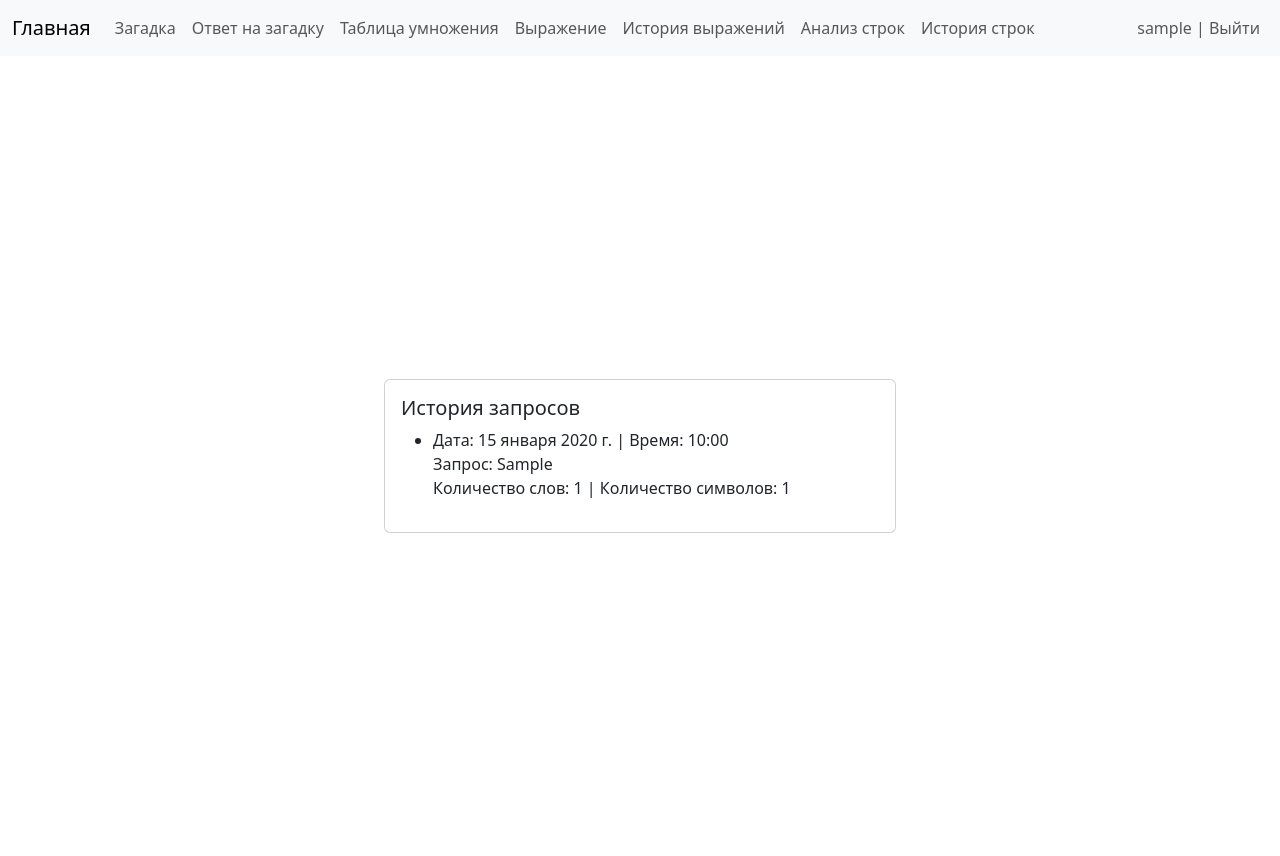
After one commit to akarmain/learn_django_20, a Django app: page /str_history/ in a window 1280 px wide. The commit adds this page. Run offline with Django 4.2, Linux system fonts and the light colour scheme; a user stored in the database is signed in; tables that the repository leaves empty hold one stand-in row (values such as "Sample post").

```diff
--- a/myapp/templates/index.html
+++ b/myapp/templates/index.html
@@ -5,7 +5,7 @@
     <div class="card" style="width: 18rem;">
         <div class="card-body">
             <h5 class="card-title">Курс "Промышленное программирование"</h5>
-            <h6 class="card-subtitle mb-2 text-muted">Занятие №12</h6>
+            <h6 class="card-subtitle mb-2 text-muted">Занятие N</h6>
             <p class="card-text">Тема: "Знакомство с Django"</p>
             <p class="card-text">Сегодня <span id="current-date"></span></p>
         </div>
--- a/myapp/templates/menu.html
+++ b/myapp/templates/menu.html
@@ -25,6 +25,9 @@
                 <li class="nav-item">
                     <a class="nav-link" href="/str2words/">Анализ строк</a>
                 </li>
+                <li class="nav-item">
+                    <a class="nav-link" href="/str_history/">История строк</a>
+                </li>
             </ul>
             <ul class="navbar-nav ms-auto">
                 {% if request.user.is_authenticated %}
--- /dev/null
+++ b/myapp/templates/str_history.html
@@ -0,0 +1,22 @@
+{% extends 'base.html' %}
+
+{% block content %}
+<div class="center-container">
+    <div class="card" style="width: 32rem;">
+        <div class="card-body">
+            <h5 class="card-title">История запросов</h5>
+            <ul>
+                {% for query in history %}
+                <li>
+                    Дата: {{ query.query_date }} | Время: {{ query.query_time }}<br>
+                    Запрос: {{ query.input_string }}<br>
+                    Количество слов: {{ query.word_count }} | Количество символов: {{ query.char_count }}
+                </li>
+                {% empty %}
+                <li>Запросов не найдено.</li>
+                {% endfor %}
+            </ul>
+        </div>
+    </div>
+</div>
+{% endblock %}
--- a/myapp/views.py
+++ b/myapp/views.py
@@ -1,31 +1,55 @@
 from django.contrib.auth import logout, login
 from django.contrib.auth.views import LoginView
-from django.http import HttpResponse
-from django.shortcuts import render
-
 from .forms import RegisterUserForm, LoginUserForm
-from .models import ExpressionHistory
+from .models import ExpressionHistory, StringQuery
 import random
 from django.http import HttpResponseForbidden
 import re
 from django.urls import reverse_lazy
-from django.views.generic import ListView, DetailView, CreateView
-from django.shortcuts import render, redirect, get_object_or_404
+from django.views.generic import CreateView
+from django.shortcuts import render, redirect
+from django.contrib.auth.decorators import login_required
 
 
 def index(request):
+    """
+    Обработчик запроса для главной страницы.
+    При вызове этой функции пользователю отображается главная страница.
+    :param Объект HttpRequest от Django.
+    :return Рендер главной страницы 'index.html'.
+    """
     return render(request, 'index.html')
 
 
 def riddle(request):
+    """
+    Обработчик запроса для главной страницы.
+    При вызове этой функции пользователю отображается главная страница.
+    :param Объект HttpRequest от Django.
+    :return HttpResponse: Рендер главной страницы 'index.html'.
+    """
     return render(request, 'riddle.html')
 
 
 def answer(request):
+    """
+    Обработчик запроса для страницы с ответами на загадки.
+    Показывает пользователю страницу с ответами на предыдущие загадки.
+
+    :param Объект HttpRequest от Django.
+    :return: HttpResponse: Рендер страницы 'answer.html' с ответами на загадки.
+    """
     return render(request, 'answer.html')
 
 
 def multiply(request):
+    """
+    Обработчик запроса для страницы умножения числа.
+    На этой странице пользователь может ввести число, и функция
+    вернет результат его умножения на числа от 1 до 10.
+    :param Объект HttpRequest от Django.
+    :return: HttpResponse: Рендер страницы 'multiply.html' с результатами умножения или сообщением об ошибке.
+    """
     context = {}
     value = request.GET.get('value')
 
@@ -41,6 +65,15 @@ def multiply(request):
 
 
 def generate_expression(request):
+    """
+    Обработчик запроса для генерации и оценки математических выражений.
+
+    При POST запросе пользователь отправляет математическое выражение,
+    которое оценивается и записывается в историю. При GET запросе
+    генерируется случайное выражение.
+    :param request: Объект HttpRequest от Django.
+    :return: HttpResponse: Рендер страницы 'expression.html' с результатом выражения или сообщением об ошибке.
+    """
     if request.method == 'POST':
         user_expression = request.POST.get('user_expression', '').strip()
 
@@ -70,16 +103,39 @@ def generate_expression(request):
 
 
 def is_safe_expression(expr):
+    """
+    Проверяет, является ли математическое выражение безопасным для оценки.
+
+    :param expr: Строка, содержащая математическое выражение.
+    :return: Возвращает True, если выражение безопасно для оценки
+    """
     safe_pattern = re.compile(r'^[\d+\-*/\(\) ]+$')
     return bool(safe_pattern.match(expr))
 
 
 def expression_history(request):
+    """
+    Обработчик запроса для отображения истории математических выражений.
+    Отображает все сохраненные выражения и их результаты.
+
+
+    :param request:  Объект HttpRequest от Django.
+    :return: HttpResponse: Рендер страницы 'history.html' с историей выражений.
+    """
     history = ExpressionHistory.objects.all().order_by('-created_at')
     return render(request, 'history.html', {'history': history})
 
 
+@login_required
 def str2words_view(request):
+    """
+    Обработчик запроса для анализа строки и извлечения слов и чисел.
+    Анализирует строку, введенную пользователем, извлекая слова и числа,
+    и сохраняет запрос в базу данных. Доступен только аутентифицированным пользователям.
+
+    :param request: Объект HttpRequest от Django.
+    :return: HttpResponse: Рендер страницы 'str2words.html' с результатами анализа.
+    """
     if request.method == 'POST':
         input_str = request.POST.get('input_str', '')
         words = re.findall(r'\b(?!\d+\b)\w+', input_str)
@@ -92,13 +148,40 @@ def str2words_view(request):
             'numbers': numbers,
             'input_str': input_str,
         }
-
+        StringQuery.objects.create(
+            user=request.user,
+            input_string=input_str,
+            word_count=len(numbers),
+            char_count=len(input_str)
+        )
         return render(request, 'str2words.html', context)
 
     return render(request, 'str2words.html')
 
 
+@login_required
+def str_history(request):
+    """
+    Обработчик запроса для отображения истории запросов пользователя.
+    Отображает историю запросов на анализ строк, сделанных текущим пользователем.
+    Доступен только аутентифицированным пользователям.
+
+    :param request: Объект HttpRequest от Django.
+    :return: Рендер страницы 'str_history.html' с историей запросов.
+    """
+    history = StringQuery.objects.filter(user=request.user).order_by('-query_date', '-query_time')
+    return render(request, 'str_history.html', {'history': history})
+
+
 class RegisterUser(CreateView):
+    """
+    Класс представления для регистрации нового пользователя.
+    Позволяет новым пользователям зарегистрироваться в системе.
+
+    :param form_class: Форма для регистрации пользователя.
+    :param template_name: Шаблон для отображения страницы регистрации.
+    :param success_url: URL для перенаправления после успешной регистрации.
+    """
     form_class = RegisterUserForm
     template_name = 'register.html'
     success_url = reverse_lazy('login')
@@ -109,8 +192,14 @@ class RegisterUser(CreateView):
         return redirect('index')
 
 
+class LoginUser(LoginView):
+    """
+    Класс представления для входа пользователя в систему.
+    Позволяет пользователям войти в систему, используя свои учетные данные.
 
-class LoginUser(LoginView):
+    :param form_class: Форма для входа пользователя.
+    :param template_name: Шаблон для отображения страницы входа.
+    """
     form_class = LoginUserForm
     template_name = 'login.html'
 
@@ -119,5 +208,12 @@ class LoginUser(LoginView):
 
 
 def logout_user(request):
+    """
+    Обработчик запроса для выхода пользователя из системы.
+    Позволяет пользователю выйти из системы и перенаправляет его на страницу входа.
+
+    :param request: Объект HttpRequest от Django.
+    :return: HttpResponse: Перенаправление на страницу входа.
+    """
     logout(request)
     return redirect('login')
--- a/myproject/settings.py
+++ b/myproject/settings.py
@@ -126,3 +126,4 @@ STATIC_URL = 'static/'
 
 DEFAULT_AUTO_FIELD = 'django.db.models.BigAutoField'
 LOGIN_REDIRECT_URL = '/'
+LOGIN_URL = 'login'
--- a/myproject/urls.py
+++ b/myproject/urls.py
@@ -3,15 +3,39 @@ from django.urls import path
 from myapp import views
 
 urlpatterns = [
+    # Маршрут к административной панели Django.
     path('admin/', admin.site.urls),
+
+    # Маршрут к главной странице.
     path('', views.index, name='index'),
+
+    # Маршрут к странице с загадками.
     path('riddle/', views.riddle, name='riddle'),
+
+    # Маршрут к странице с ответами на загадки.
     path('answer/', views.answer, name='answer'),
+
+    # Маршрут к странице умножения числа.
     path('multiply/', views.multiply, name='multiply'),
+
+    # Маршрут к странице для генерации математических выражений.
     path('expression/', views.generate_expression, name='generate_expression'),
+
+    # Маршрут к странице истории математических выражений.
     path('history/', views.expression_history, name='history'),
+
+    # Маршрут к странице анализа введенной строки.
     path('str2words/', views.str2words_view, name='str2words'),
+
+    # Маршрут к странице истории запросов анализа строк пользователя.
+    path('str_history/', views.str_history, name='str_history'),
+
+    # Маршрут к странице входа в систему.
     path('login/', views.LoginUser.as_view(), name='login'),
+
+    # Маршрут для выхода из системы.
     path('logout/', views.logout_user, name='logout'),
+
+    # Маршрут к странице регистрации нового пользователя.
     path('register/', views.RegisterUser.as_view(), name='register'),
 ]
```
Also changed, not shown: myapp/forms.py (+21 -0 lines), myapp/models.py (+25 -1 lines).
